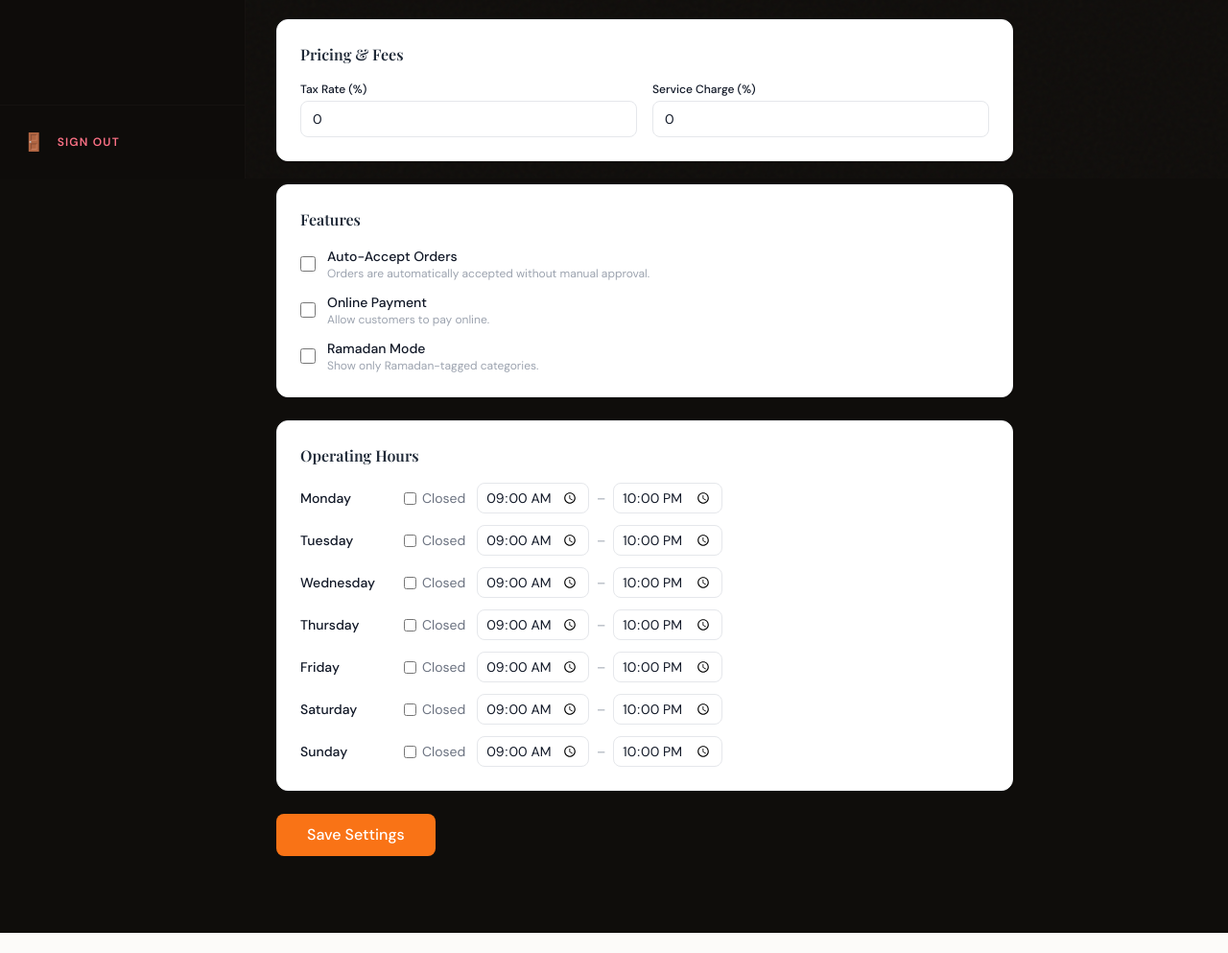
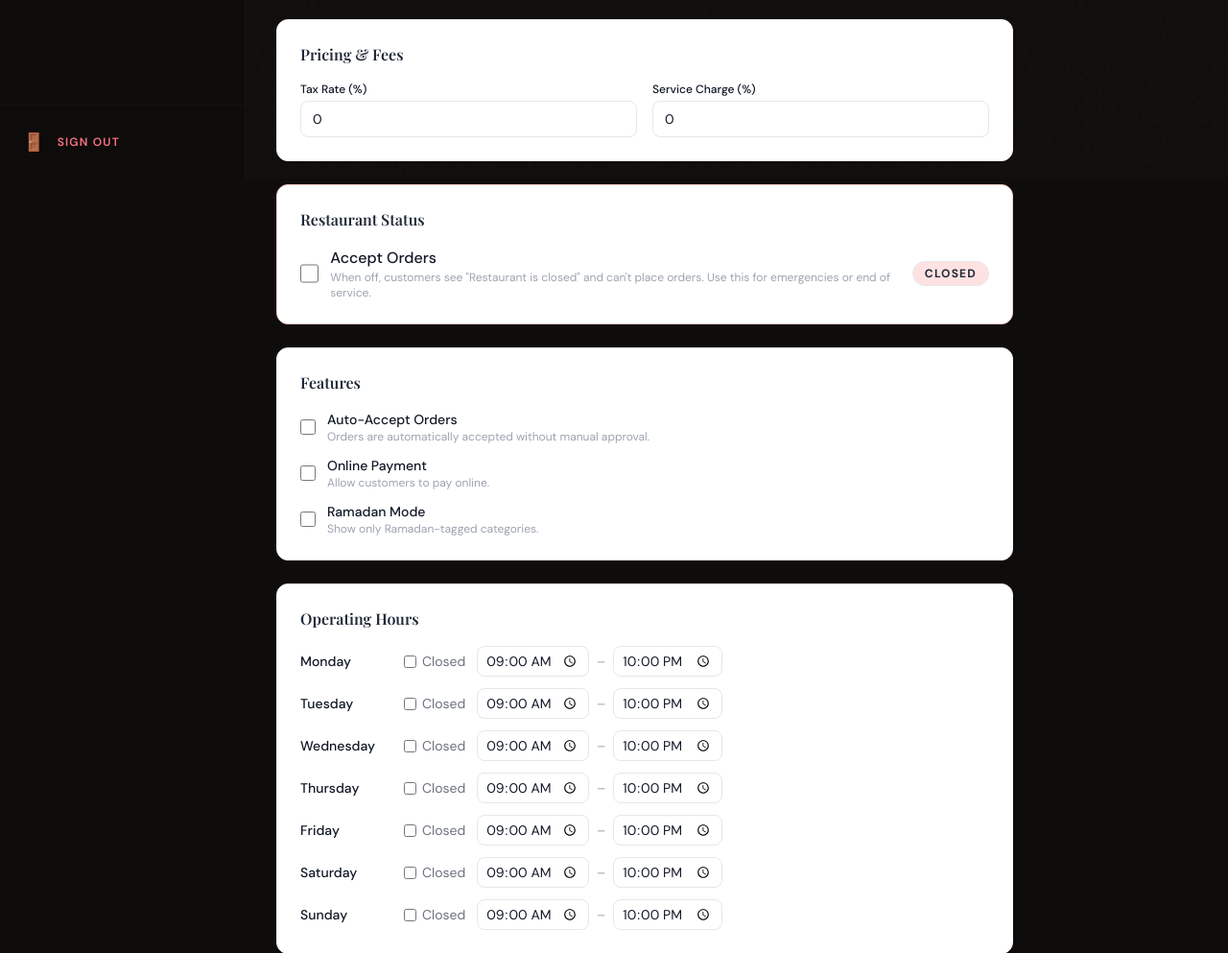
Before and after one commit to 0xyo/Tablii, a Python web app: template app/templates/dashboard/settings.html in a window 1280 px wide. Shown: the part 614-1607 px from the top of the page at 96% size. Before the commit the page ends 1586 px from the top, so only its background shows below. Run offline with Jinja, Linux system fonts and the light colour scheme; the template is opened without the code that fills it, so the values that code supplies are empty; some web fonts are replaced.

Commit message:
Update dashboard settings template

```diff
--- a/app/templates/dashboard/settings.html
+++ b/app/templates/dashboard/settings.html
@@ -62,6 +62,26 @@
                        value="{{ restaurant.service_charge or 0 }}"
                        class="w-full border border-gray-200 rounded-lg px-3 py-2 text-sm text-gray-900 focus:outline-none focus:ring-2 focus:ring-orange-300">
             </div>
+        </div>
+    </div>
+
+    <!-- Restaurant Status -->
+    <div class="bg-white rounded-xl shadow-sm border p-6 {{ 'border-green-200 bg-green-50/30' if restaurant.is_open else 'border-red-200 bg-red-50/30' }}">
+        <h2 class="font-semibold text-gray-800 mb-4">Restaurant Status</h2>
+        <div class="flex items-center justify-between">
+            <div>
+                <label class="flex items-center gap-3 text-sm">
+                    <input type="checkbox" name="is_open" class="accent-orange-500 w-5 h-5" {{ 'checked' if restaurant.is_open }}
+                           onchange="this.closest('div.bg-white, div.border-green-200, div.border-red-200').className = this.checked ? 'bg-white rounded-xl shadow-sm border p-6 border-green-200 bg-green-50/30' : 'bg-white rounded-xl shadow-sm border p-6 border-red-200 bg-red-50/30'">
+                    <div>
+                        <span class="font-medium text-base">Accept Orders</span>
+                        <p class="text-xs text-gray-400">When off, customers see "Restaurant is closed" and can't place orders. Use this for emergencies or end of service.</p>
+                    </div>
+                </label>
+            </div>
+            <span class="text-xs font-bold uppercase tracking-widest px-3 py-1 border rounded-full {{ 'text-green-700 border-green-300 bg-green-100' if restaurant.is_open else 'text-red-700 border-red-300 bg-red-100' }}">
+                {{ 'Open' if restaurant.is_open else 'Closed' }}
+            </span>
         </div>
     </div>
 
```
